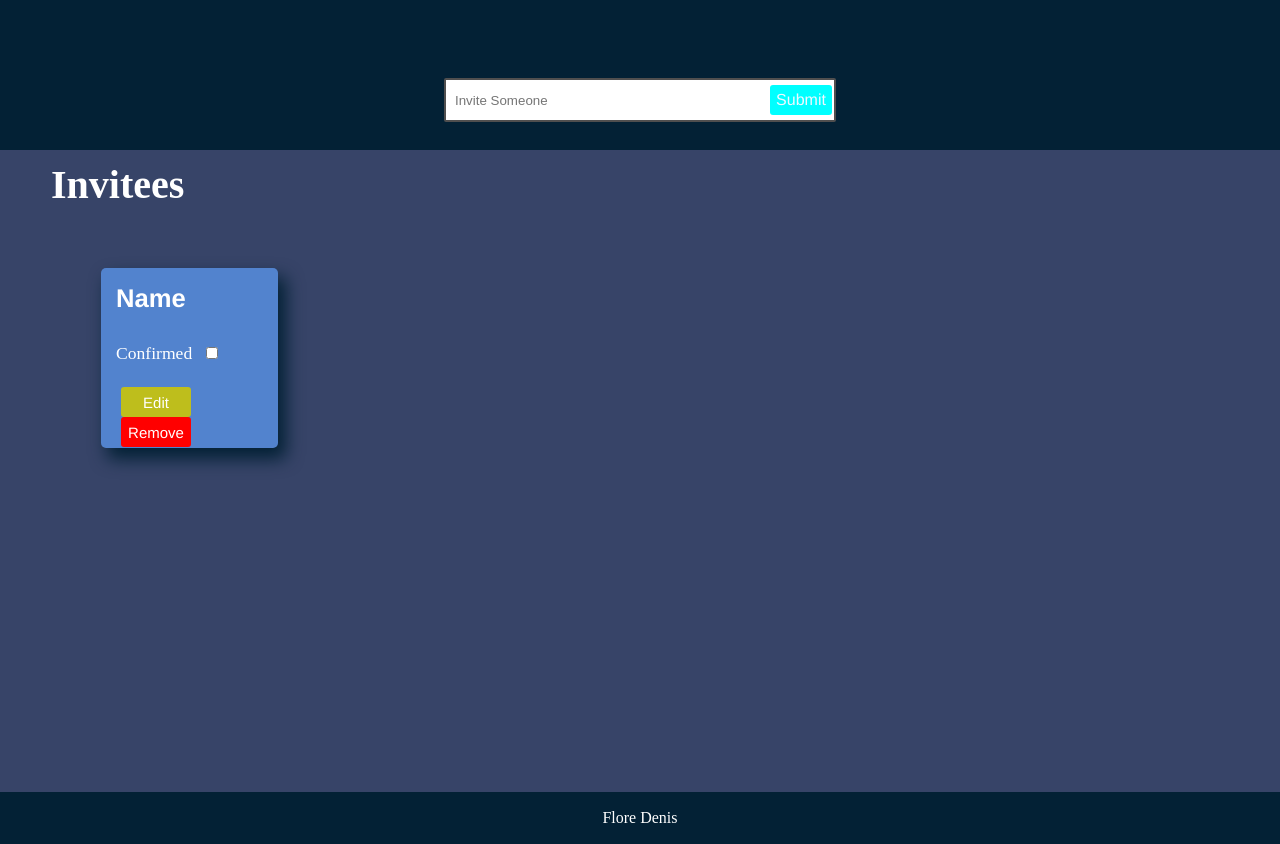
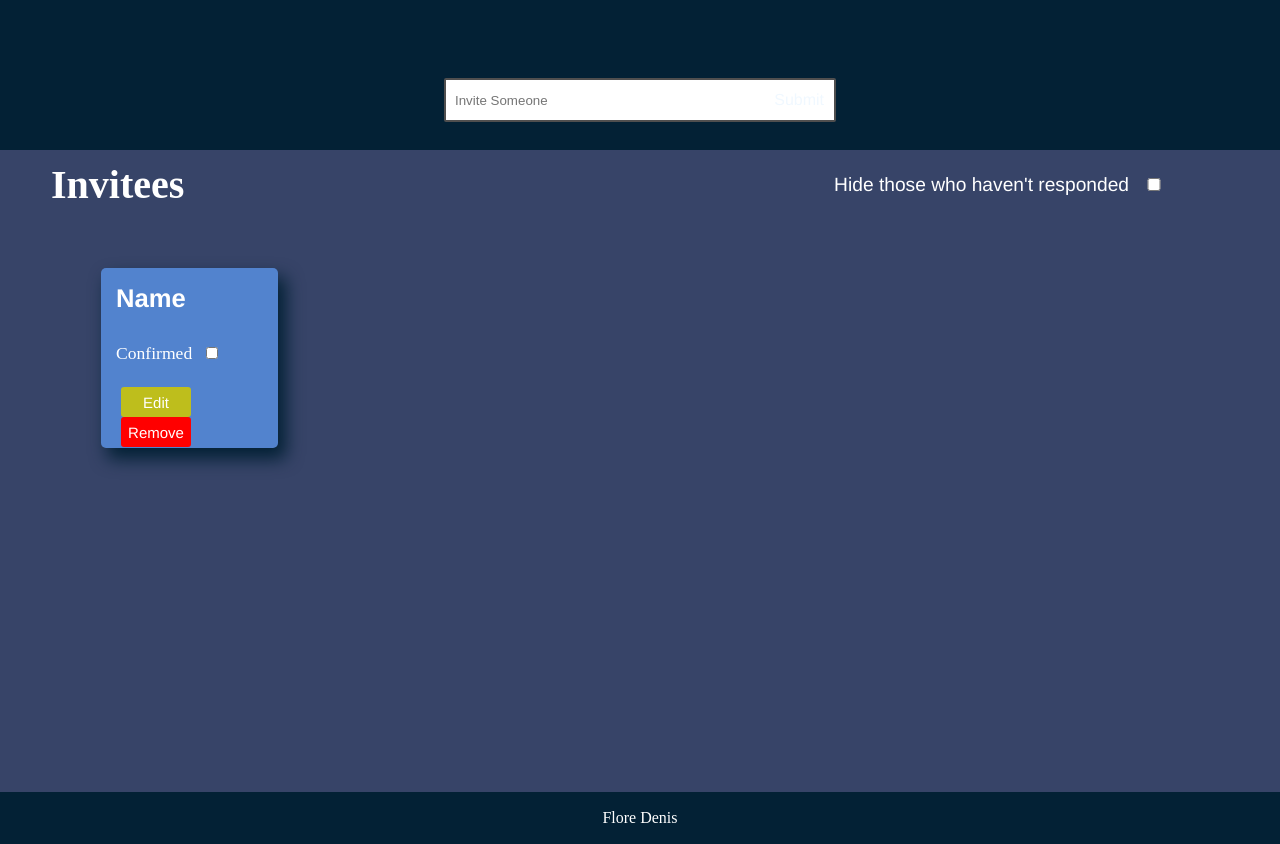
Before and after one commit to FloreDenis2001/cards-manipulation, a plain HTML site: page index.html in a window 1280 px wide. Both pictures are taken after a click on the input 800 px from the left and 100 px from the top of the page. Drawn offline with Linux system fonts and the light colour scheme.

Commit message:
last-update

```diff
--- a/app.js
+++ b/app.js
@@ -2,6 +2,8 @@ let submitButton=document.querySelector('.submit-invite');
 let sectionCards=document.querySelector('.cards');
 let containerCard=document.querySelector('.card');
 let inputInvites=document.querySelector('.input-invite');
+let hideCheckbox=document.querySelector('.container-hide');
+
 
 
 function attachCard(text){
@@ -55,6 +57,26 @@ submitButton.addEventListener("click",(e)=>{
     }
 })
 
+hideCheckbox.addEventListener("click",(e)=>{
+   let obj=e.target;
+   let auxSection=sectionCards;
+   if(obj.classList.contains("hide-checkbox")){
+    if(obj.checked===true){
+    for(let i=0;i<sectionCards.childElementCount;i++){
+         if(!(sectionCards.children[i].classList.contains("border-animation"))){
+           sectionCards.children[i].style.display='none';
+         }
+    }
+    }else if(obj.checked===false){
+        for(let i=0;i<sectionCards.childElementCount;i++){
+              sectionCards.children[i].style.display='flex';
+            }
+       }
+    }
+
+
+})
+
 sectionCards.addEventListener("click",(e)=>{
     let obj=e.target;
     if(obj.classList.contains("btn-remove")){
@@ -78,12 +100,14 @@ sectionCards.addEventListener("click",(e)=>{
         container.removeChild(container.firstElementChild);
         let containerChange=editInputCreate();
         let inputContainerChange=containerChange.firstElementChild;
-        inputContainerChange.placeholder=title.textContent;
+        inputContainerChange.value=title.textContent;
         container.insertBefore(containerChange,container.firstElementChild);
 
          obj.classList.add("save-btn");
          obj.textContent="Save";
          obj.classList.remove("btn-edit");
+
+        inputContainerChange.focus();
 
     }else if(obj.classList.contains("save-btn")){
 
--- a/index.html
+++ b/index.html
@@ -16,9 +16,15 @@
     </header>
 
     <main>
-
+       <div class="container-head-hide">
         <h2 class="main-head">Invitees</h2>
 
+
+        <div class="container-hide">
+        <p>Hide those who haven't responded</p>
+        <input class="hide-checkbox" type="checkbox">
+         </div>
+    </div>
         <section class="cards">
 
             <div class="card">
--- a/style.css
+++ b/style.css
@@ -147,7 +147,6 @@ footer{
 .edit-hover input{
     color: white;
     margin:10px 15px;
-    border: 2px solid rgb(180, 185, 192);
     background:rgb(82, 131, 206);
     font-family: 'Franklin Gothic Medium', 'Arial Narrow', Arial, sans-serif;
     font-size: 1.6em;
@@ -162,3 +161,31 @@ footer{
     color: white;
     font-family: 'Franklin Gothic Medium', 'Arial Narrow', Arial, sans-serif;
 }
+
+header input:focus{
+    border: none;
+    background-color:rgb(255, 255, 255);
+    border: 2px solid rgb(255, 255, 255);
+    outline: none;
+}
+
+.container-head-hide {
+    display: flex;
+    flex-direction: row;
+    justify-content: space-between;
+}
+
+.container-hide{
+    display: flex;
+    flex-direction: row;
+    align-items: center;
+    color: white;
+    font-size: 1.2em;
+    font-family: 'Franklin Gothic Medium', 'Arial Narrow', Arial, sans-serif;
+}
+
+.hide-checkbox{
+    margin: 0;
+    width: 50px;
+    margin-right: 100px;
+}
```
